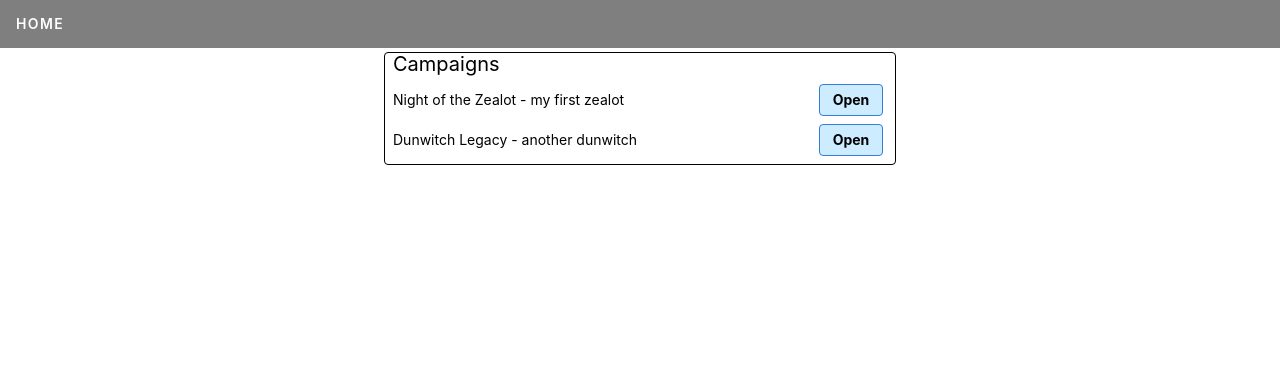
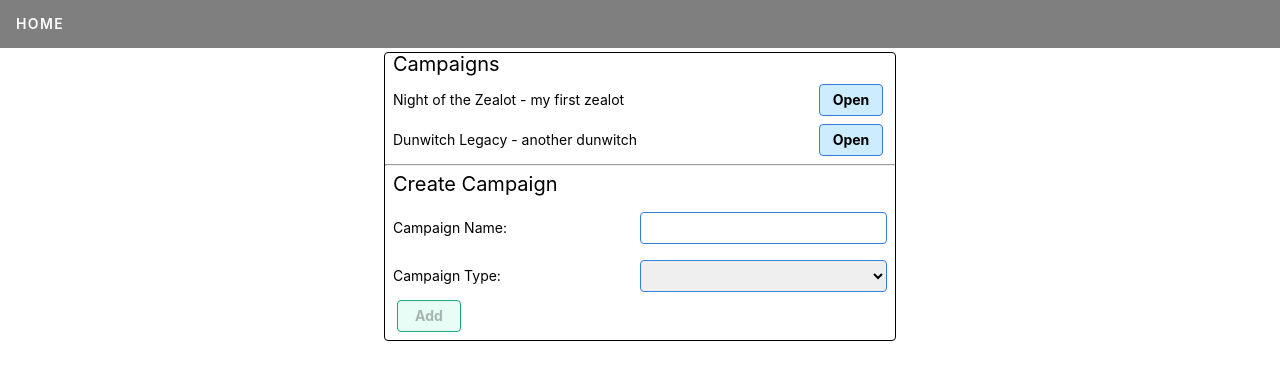
Before and after one commit to skinnybeans/arkham-log, an Angular app: page /campaigns in a window 1280 px wide. Shown: the top 380 px of the page. Built offline with nearby package versions, Linux system fonts and the light colour scheme.

Commit message:
form for adding new campaign
- added a form on the campaign listing page to create a new campaign.

```diff
--- a/package.json
+++ b/package.json
@@ -26,7 +26,7 @@
   },
   "devDependencies": {
     "@angular-devkit/build-angular": "~0.800.0",
-    "@angular/cli": "^8.0.0",
+    "@angular/cli": "^8.0.4",
     "@angular/compiler-cli": "^8.0.0",
     "@angular/language-service": "^8.0.0",
     "@types/jasmine": "~3.3.13",
--- a/src/app/app.module.ts
+++ b/src/app/app.module.ts
@@ -1,6 +1,6 @@
 import { BrowserModule } from '@angular/platform-browser';
 import { NgModule } from '@angular/core';
-import { FormsModule } from '@angular/forms';
+import { FormsModule, ReactiveFormsModule } from '@angular/forms';
 
 import { AppComponent } from './app.component';
 import { InvestigatorComponent } from './investigator/investigator.component';
@@ -34,6 +34,7 @@ import { DunwitchProgressComponent } from './campaign/campaign-progress/dunwitch
   imports: [
     BrowserModule,
     FormsModule,
+    ReactiveFormsModule,
     AppRoutingModule
   ],
   providers: [],
--- a/src/app/campaign/campaign-list/campaign-list.component.css
+++ b/src/app/campaign/campaign-list/campaign-list.component.css
@@ -0,0 +1,4 @@
+input.ng-invalid.ng-touched,
+option.ng-invalid.ng-touched {
+    border: 1px solid red;
+  }
--- a/src/app/campaign/campaign-list/campaign-list.component.html
+++ b/src/app/campaign/campaign-list/campaign-list.component.html
@@ -7,4 +7,29 @@
     <div>{{campaign.campaignType}} - {{campaign.name}}</div>
     <button class="btn btn-primary w3 h2 mh1" [routerLink]="['/campaign', i, 'investigators']">Open</button>
   </div>
+  <hr>
+  <div class="f4 ml2">Create Campaign</div>
+  <form class="ma2" [formGroup]="campaignForm" (ngSubmit)="onSubmit()">
+    <div class="flex justify-between items-center">
+      <label for="name">Campaign Name: </label>
+      <input
+        type="text"
+        id="name"
+        formControlName="name"
+        class="mv2 h2 ba pa1 b--blue br2 w-50">
+    </div>
+    <div class="flex justify-between items-center">
+      <label for="type">Campaign Type:</label>
+      <select
+        id="type"
+        formControlName="type"
+        class="mv2 h2 ba pa1 b--blue br2 w-50">
+        <option value="zealot">Night of the Zealot</option>
+        <option value="dunwitch">Dunwitch Legacy</option>
+      </select>
+    </div>
+    <div>
+      <button class="btn btn-success w3 h2 mh1" [disabled]="!campaignForm.valid">Add</button>
+    </div>
+  </form>
 </div>
--- a/src/app/campaign/campaign-list/campaign-list.component.ts
+++ b/src/app/campaign/campaign-list/campaign-list.component.ts
@@ -1,9 +1,11 @@
-import { Component, OnInit, OnDestroy } from '@angular/core';
+import { Component, OnInit, OnDestroy, Input } from '@angular/core';
 import { Router } from '@angular/router';
 import { Subscription } from 'rxjs';
+import { FormGroup, FormControl, Validators } from '@angular/forms';
 
 import { Campaign } from '../campaign.model';
 import { CampaignService } from '../campaign.service';
+
 
 @Component({
   selector: 'app-campaign-list',
@@ -14,6 +16,10 @@ export class CampaignListComponent implements OnInit, OnDestroy {
 
   campaigns: Campaign [];
   campaignSub: Subscription;
+  campaignForm: FormGroup = new FormGroup({
+    name: new FormControl(null, [Validators.required]),
+    type: new FormControl(null, [Validators.required])
+  });
 
   constructor(
     private router: Router,
@@ -32,4 +38,8 @@ export class CampaignListComponent implements OnInit, OnDestroy {
   ngOnDestroy() {
     this.campaignSub.unsubscribe();
   }
+
+  onSubmit() {
+    console.log(this.campaignForm);
+  }
 }
```
Also changed, not shown: 1 other file (tests, documents, lock files or other folders).
